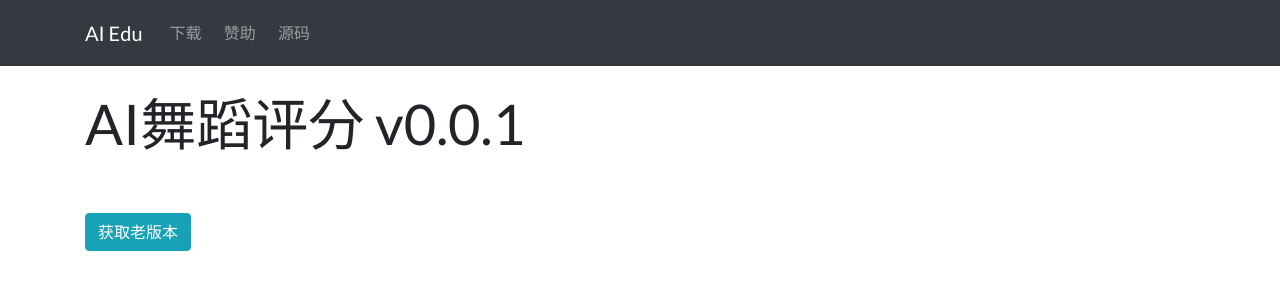
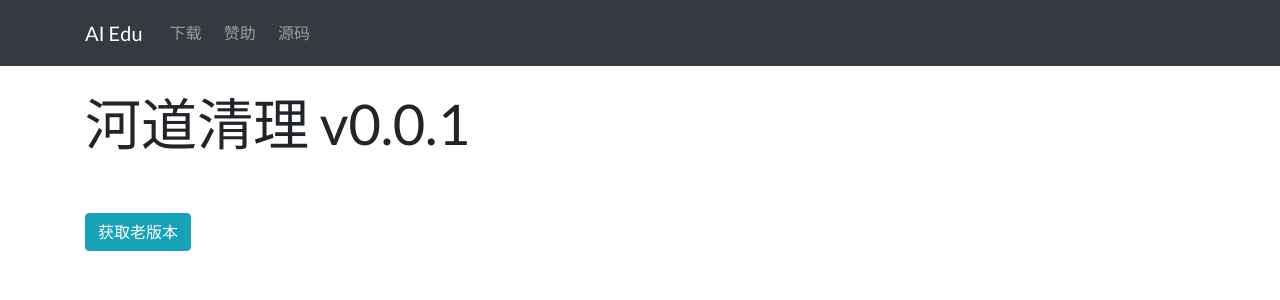
Before and after one commit to ai-pjlab/ai-pjlab.github.io, a Jekyll site: the page download/index.html, which Jekyll copies as it is, in a window 1280 px wide. Shown: the top 300 px of the page. Built offline with Jekyll 4.4.1, drawn with Linux system fonts in a browser that asks for light colours; comment, search, counter and statistics services are not loaded.

Commit message:
Add files via upload

```diff
--- a/donate/index.html
+++ b/donate/index.html
@@ -53,7 +53,7 @@
                     <a class="nav-link" href="/donate">&nbsp;赞助&nbsp;</a>
                 </li>
                 <li class="nav-item">
-                    <a class="nav-link" target="_blank" href="https://github.com/ai-pjlab/AI舞蹈评分">&nbsp;源码&nbsp;</a>
+                    <a class="nav-link" target="_blank" href="https://bhkpwbfzj9.feishu.cn/drive/folder/fldcnQhSGM3iyjK08F9hXDr2AIf">&nbsp;源码&nbsp;</a>
                 </li>
             </ul>
         </div>
--- a/download/index.html
+++ b/download/index.html
@@ -1,6 +1,6 @@
 <!DOCTYPE html><html lang="en-us"><!-- This web page is copied by the "https://bazhan.wang" --><head><meta charset="utf-8">
 
-    <title>下载 | AI舞蹈评分</title>
+    <title>下载 | 河道清理</title>
     <meta name="viewport" content="width=device-width, initial-scale=1">
     <meta content="IE=10.000" http-equiv="X-UA-Compatible">
 
@@ -21,16 +21,16 @@
     <link rel="stylesheet" href="css/styles.css">
 
     <!-- Begin Jekyll SEO tag v2.6.1 -->
-<title>下载 | AI舞蹈评分</title>
+<title>下载 | 河道清理</title>
 <meta name="generator" content="Python v3.10.5">
-<meta property="og:title" content="AI舞蹈评分">
+<meta property="og:title" content="河道清理">
 <meta name="author" content="PJlab">
 <meta property="og:locale" content="zh_CN">
 <meta name="description" content="基于深度学习的视网膜血管分割系统">
 <meta property="og:description" content="基于深度学习的视网膜血管分割系统">
 <!-- <link rel="canonical" href="https://mathewsachin.github.io/Captura/"> -->
 <meta property="og:url" content="https://mathewsachin.github.io/Captura/">
-<meta property="og:site_name" content="AI舞蹈评分">
+<meta property="og:site_name" content="河道清理">
 <script type="application/ld+json">
 {"headline":"Download Captura","@type":"WebPage","author":{"@type":"Person","name":"Mathew Sachin"},"url":"/download/","description":"Capture Screen, Audio, Cursor, Mouse Clicks and Keystrokes","@context":"https://schema.org"}</script>
 <!-- End Jekyll SEO tag -->
@@ -53,7 +53,7 @@
                     <a class="nav-link" href="/donate">&nbsp;赞助&nbsp;</a>
                 </li>
                 <li class="nav-item">
-                    <a class="nav-link" target="_blank" href="https://github.com/ai-pjlab/AI舞蹈评分">&nbsp;源码&nbsp;</a>
+                    <a class="nav-link" target="_blank" href="https://bhkpwbfzj9.feishu.cn/drive/folder/fldcnQhSGM3iyjK08F9hXDr2AIf">&nbsp;源码&nbsp;</a>
                 </li>
             </ul>
         </div>
@@ -63,7 +63,7 @@
     <div class="container">
       <br>
 
-<h1 class="display-4">AI舞蹈评分 v0.0.1</h1>
+<h1 class="display-4">河道清理 v0.0.1</h1>
 
 <div class="my-3 d-none" id="release-block">
   <h2></h2>
@@ -73,7 +73,7 @@
       <div class="card shadow">
         <div class="card-body">
           <h5 class="card-title">安装程序</h5>
-          <p class="card-text text-muted">一键安装AI舞蹈评分程序到您的设备上，目前仅支持Windows操作系统</p>
+          <p class="card-text text-muted">一键安装河道清理程序到您的设备上，目前仅支持Windows操作系统</p>
           <a id="setup-link" download="Dance-Detect-Setup.exe" class="btn btn-primary">下载</a>
         </div>
       </div>
@@ -91,7 +91,7 @@
   </div>
 </div>
 
-<a target="_blank" class="btn btn-info my-5" href="https://github.com/ai-pjlab/AI-Dance-Detector/releases">
+<a target="_blank" class="btn btn-info my-5" href="https://bhkpwbfzj9.feishu.cn/drive/folder/fldcni8WotV8XfCelAmsBHqvHrb">
   获取老版本
 </a>
 
```
Also changed, not shown: index.html (+13 -14 lines).
